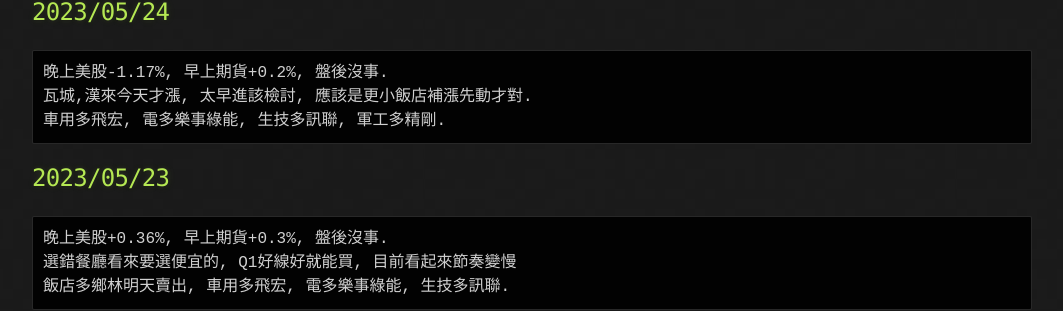
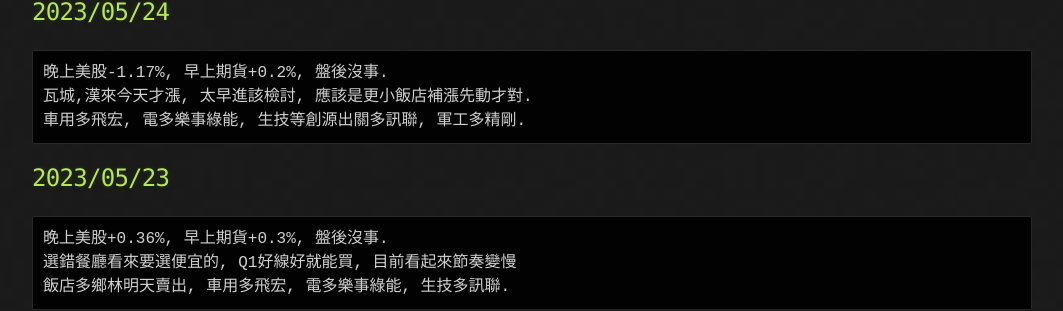
Before and after one commit to lepg5487/Stock_God, a Jekyll site: the page built from index.md, in a window 1280 px wide and 900 px high, scrolled down 388 px. Shown: the part 196-507 px from the top of the window, without its empty margins (108-1171 px from the left). Built offline with Jekyll 4.4.1, drawn with Linux system fonts in a browser that asks for light colours; our own code applies the rules of GitHub Pages for plain Markdown files.

Commit message:
Update index.md

````diff
--- a/index.md
+++ b/index.md
@@ -22,7 +22,7 @@ layout: testlayouts
 ```
 晚上美股-1.17%, 早上期貨+0.2%, 盤後沒事.
 瓦城,漢來今天才漲, 太早進該檢討, 應該是更小飯店補漲先動才對.
-車用多飛宏, 電多樂事綠能, 生技多訊聯, 軍工多精剛.
+車用多飛宏, 電多樂事綠能, 生技等創源出關多訊聯, 軍工多精剛.
 ```
 
 ## 2023/05/23
````
